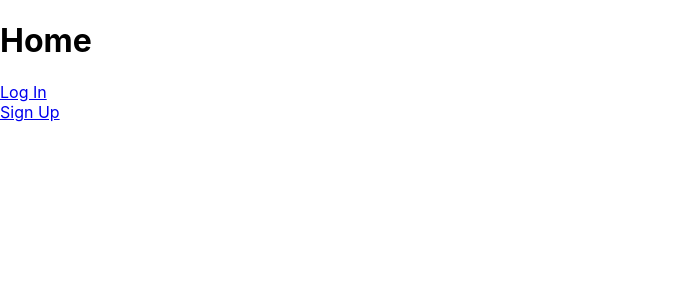
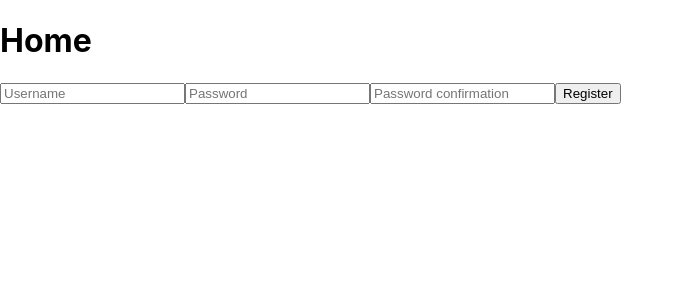
Before and after one commit to Mikelanne/wot-companion, a React (Create React App) app: page / in a window 1280 px wide. Shown: the top 300 px of the page, without its empty margins (0-684 px from the left). Built offline with nearby package versions, Linux system fonts and the light colour scheme; no server answers; a web font is replaced by a local one.

Commit message:
working on registration

```diff
--- a/src/App.js
+++ b/src/App.js
@@ -2,61 +2,19 @@ import './App.css'
 import {BrowserRouter as Router, Switch, Route} from 'react-router-dom'
 import axios from 'axios'
 import Home from "./components/home"
-import Dashboard from './components/dashboard'
+import Dashboard from './components/Dashboard'
 import { Component } from 'react';
-import Registration from './components/auth/Registration'
-import Login from './components/auth/Login'
 
 
 export default class App extends Component {
-
-  constructor() {
-    super();
-
-    this.state = {
-      isLoggedIn: false,
-      user: {}
-    };
-  }
-
-  componentDidMount(){
-    this.loginStatus()
-  }
-
-  handleLogin = (data) => {
-    this.setState({
-      isLoggedIn: true,
-      user: data.user
-    })
-  }
-
-  handleLogout = () => {
-    this.setState({
-      isLoggedIn: false,
-      user: {}
-    })
-  }
-
-  loginStatus = () => {
-    axios.get('http://localhost:3001/logged_in', {withCredentials: true})
-    .then(response => {
-      if (response.data.loggged_in) {
-        this.handleLogin(response)
-      } else {
-        this.handleLogout()
-      }
-    })
-    .catch(error => console.log('api errors', error))
-  }
 
   render() {
     return (
       <div>
         <Router>
           <Switch>
-              <Route exact path="/" component={Home}></Route>
-              <Route exact path="/login" component={Login}></Route>
-              <Route exact path="/signup" component={Registration}></Route>
+              <Route exact path={"/"} component={Home}></Route>
+              <Route exact path={"/dashboard"} component={Dashboard}></Route>
           </Switch>
         </Router>
       </div>
--- a/src/components/auth/Registration.js
+++ b/src/components/auth/Registration.js
@@ -1,104 +1,72 @@
-import { Component } from "react";
-import axios from "axios"
+import { Component } from "react"
+import axios from "axios";
 
 export default class Registration extends Component {
 
     constructor(props) {
         super(props);
+
         this.state = {
-            username: '',
-            email: '',
-            password: '',
-            password_confirmation: '',
-            errors: ''
-        };
+            username: "",
+            password: "",
+            password_confirmation: "",
+            registrationErrors: ""
+        }
+
+        this.handleSubmit = this.handleSubmit.bind(this);
+        this.handleChange = this.handleChange.bind(this);
     }
 
-    handleChange = (event) => {
-        const {name, value} = event.target
-        this.setState({
-            [name]: value
-        })
-    };
+    handleSubmit(event) {
+        axios.post("https://localhost:3001/registrations", )
 
-    handleSubmit = (event) => {
-        event.preventDefault()
-        const {username, email, password, password_confirmation} = this.state
-        let user = {
-            username: username,
-            email: email,
-            password: password,
-            password_confirmation: password_confirmation
-        }
 
-        axios.post('http://localhost:3001/users', {user}, {withCredentials: true})
-        .then(response => {
-            if (response.data.status === 'created'){
-                this.props.handleLogin(response.data)
-                this.redirect()
-            } else {
-                this.setState({
-                    errors: response.data.errors
-                })
-            }
-        })
-        .catch(error => console.log('api errors', error))
-    };
 
-    redirect = () => {
-        this.props.history.push('/')
+        event.preventDefault();
     }
 
-    handleErrors = () => {
-        return(
-            <div>
-                <ul>
-                    {this.state.errors.map((error) => {
-                        return <li key={error}>{error}</li>
-                    })}
-                </ul>
-            </div>
-        )
+    handleChange(event) {
+        this.setState({
+            [event.target.name]: event.target.value
+        });
     }
 
-    render() {
-        const {username, email, password, password_confirmation} = this.state
+
+    render(){
         return (
             <div>
-                <h1>Sign up</h1>
                 <form onSubmit={this.handleSubmit}>
                     <input
-                        placeholder="email"
-                        type="email"
-                        name="email"
-                        value={email}
+                        type="username"
+                        name="username"
+                        placeholder="Username"
+                        value={this.state.username}
                         onChange={this.handleChange}
+                        required
                     />
+
                     <input
-                        placeholder="username"
-                        type="text"
-                        name="username"
-                        value={username}
-                        onChange={this.handleChange}
-                    />
-                    <input
-                        placeholder="password"
                         type="password"
                         name="password"
-                        value={password}
+                        placeholder="Password"
+                        value={this.state.password}
                         onChange={this.handleChange}
+                        required
                     />
+
                     <input
-                        placeholder="password_confirmation"
                         type="password"
                         name="password_confirmation"
-                        value={password_confirmation}
+                        placeholder="Password confirmation"
+                        value={this.state.password_confirmation}
                         onChange={this.handleChange}
+                        required
                     />
-                    <button type="submit">Log in</button>
+
+                    <button type="submit">Register</button>
+
                 </form>
             </div>
         )
     }
-
 }
--- a/src/components/dashboard.js
+++ b/src/components/dashboard.js
@@ -1,6 +1,7 @@
 import React from "react";
 
-const Dashboard = (props) => {
+const Dashboard = () => {
+
     return (
         <div>
             <h1>Dashboard</h1>
--- a/src/components/home.js
+++ b/src/components/home.js
@@ -1,15 +1,13 @@
-import React from 'react';
-import {Link} from 'react-router-dom'
+import { Component } from "react";
+import Registration from "./auth/Registration";
 
-const Home = (props) => {
-    return (
-        <div>
-            <h1>Home</h1>
-            <Link to='/login'>Log In</Link>
-            <br></br>
-            <Link to='/signup'>Sign Up</Link>
-        </div>
-    )
+export default class Home extends Component {
+    render(){
+        return (
+            <div>
+                <h1>Home</h1>
+                <Registration />
+            </div>
+        )
+    }
 }
-
-export default Home
```
